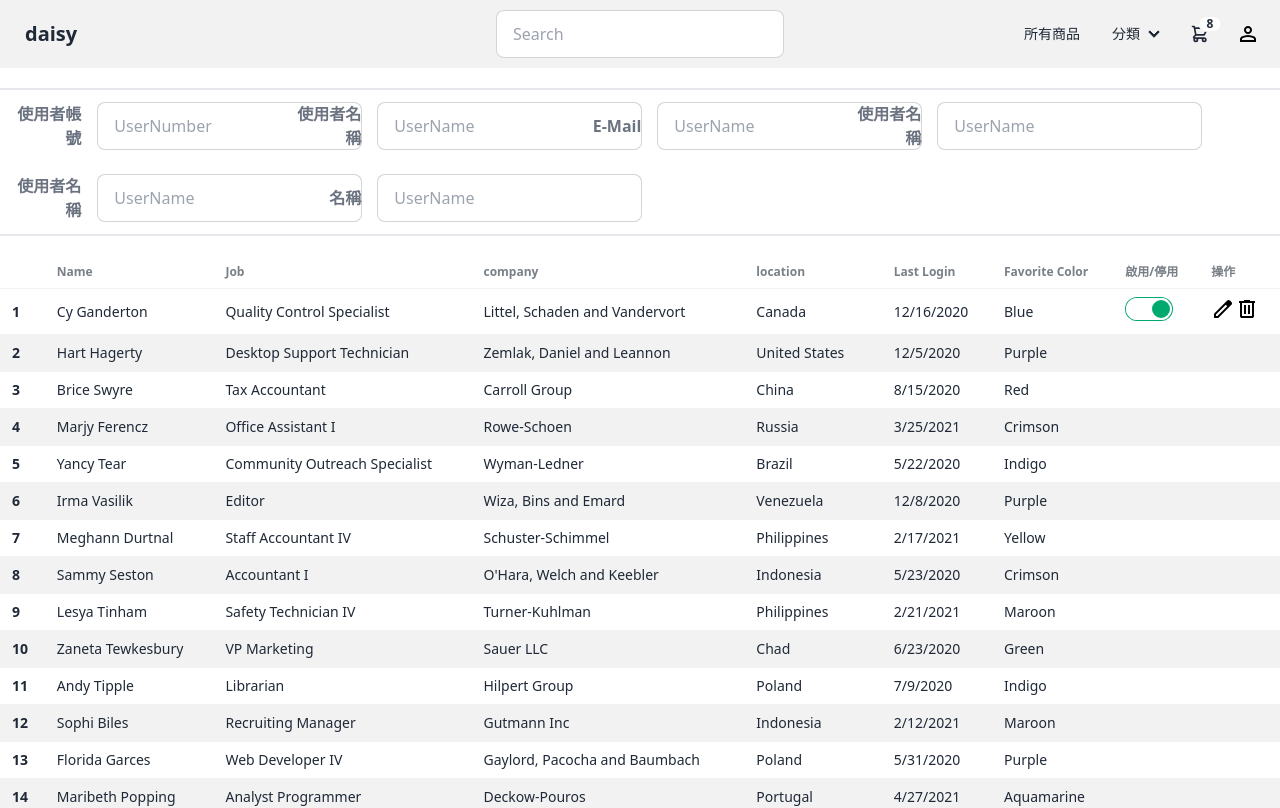
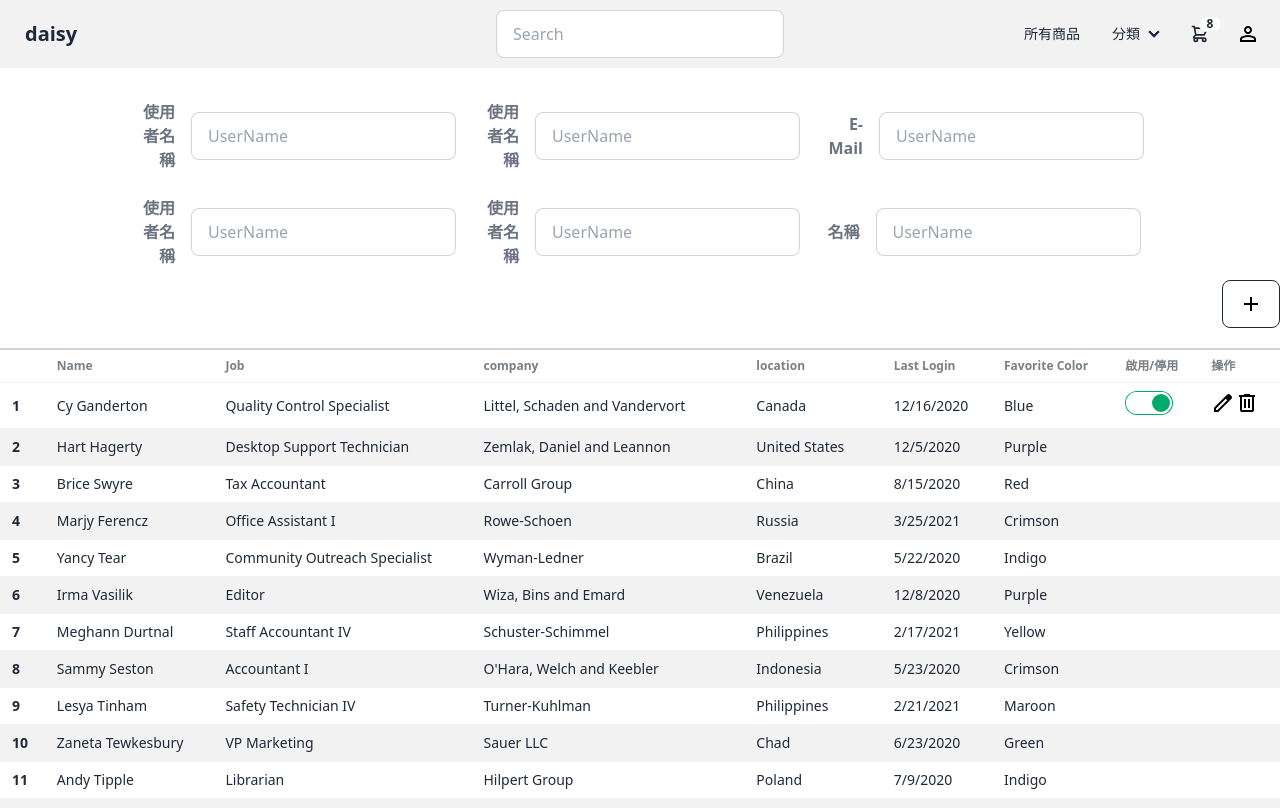
Before and after one commit to LIN-CHIN/eshop-frontend, a Nuxt app: page /User in a window 1280 px wide. Shown: the top 808 px of the page. Built offline with nearby package versions, Linux system fonts and the light colour scheme.

Commit message:
fix: fix page UI

```diff
--- a/components/QueryTable.vue
+++ b/components/QueryTable.vue
@@ -1,6 +1,17 @@
 <template>
-  <div class="overflow-x-auto border-gray-500">
-    <table class="table table-sm table-zebra border-t-1 border-b-1">
+  <div class="overflow-x-auto border-gray-500 lg:container lg:mx-auto">
+    <!-- btn insert start -->
+    <div class="ml-5 mb-5
+                  lg:flex lg:flex-row lg:justify-end">
+      <button class="btn btn-outline" onclick="my_modal_1.showModal()">
+        <svg xmlns="http://www.w3.org/2000/svg" height="24" viewBox="0 -960 960 960" width="24">
+          <path d="M440-440H200v-80h240v-240h80v240h240v80H520v240h-80v-240Z"/>
+        </svg>
+      </button>
+    </div>
+    <!-- btn insert end -->
+    <!-- table start -->
+    <table class="table table-sm table-zebra border-t-2 border-b-2 border-gray-300">
       <thead>
         <tr>
           <th></th>
@@ -255,5 +266,6 @@
         </tr>
       </tbody>
     </table>
+    <!-- table end -->
   </div>
 </template>
--- a/pages/User/index.vue
+++ b/pages/User/index.vue
@@ -1,38 +1,20 @@
 <template>
-  <div class="flex flex-col mt-5">
+  <div class="flex flex-col mt-5 lg:item">
     <!-- query start -->
     <form class="w-full flex flex-col items-left flex-wrap
-                 lg:flex-row items-cente
-                 border-y-2 mb-5">
+                 lg:flex-row lg:items-center lg:border-t-0
+                 lg:container lg:mx-auto lg:justify-center">
       <div class="flex flex-col items-left justify-start
                   lg:flex-row lg:items-center lg:justify-center
-                  pt-3 pb-3 mr-3 ml-3 lg:w-1/5">
-        <div class="md:w-1/3">
+                  pt-3 pb-3 mr-3 ml-3 lg:w-1/4">
+        <div class="">
           <label class="block text-gray-500 font-bold
-                        md:text-right mb-1 md:mb-0 pr-4" for="inline-user-number">
-            使用者帳號
-          </label>
-        </div>
-        <div class="md:w-2/3">
-          <input type="text"
-                  id="inline-user-number"
-                  placeholder="UserNumber"
-                  class="input input-bordered max-w-xs
-                      focus:outline-none focus:border-gray-300 focus:shadow-md" />
-        </div>
-      </div>
-      <div class="flex flex-col items-left justify-start
-                  lg:flex-row lg:items-center lg:justify-center
-                  pt-3 pb-3 mr-3 ml-3 lg:w-1/5">
-        <div class="md:w-1/3">
-          <label class="block text-gray-500 font-bold
-                      md:text-right mb-1 md:mb-0 pr-4" for="inline-user-name">
+                      md:text-right mb-1 md:mb-0 pr-4" for="inline-user-t">
             使用者名稱
           </label>
         </div>
-        <div class="md:w-2/3">
-          <input type="text"
-                 id="inline-user-name"
+        <div class="">
+          <input type="text" id="inline-user-t"
                  placeholder="UserName"
                  class="input input-bordered max-w-xs
                       focus:outline-none focus:border-gray-300 focus:shadow-md" />
@@ -40,16 +22,15 @@
       </div>
       <div class="flex flex-col items-left justify-start
                   lg:flex-row lg:items-center lg:justify-center
-                  pt-3 pb-3 mr-3 ml-3 lg:w-1/5">
-        <div class="md:w-1/3">
+                  pt-3 pb-3 mr-3 ml-3 lg:w-1/4">
+        <div class="">
           <label class="block text-gray-500 font-bold
-                      md:text-right mb-1 md:mb-0 pr-4" for="inline-mail">
-            E-Mail
+                      md:text-right mb-1 md:mb-0 pr-4" for="inline-user-name">
+            使用者名稱
           </label>
         </div>
-        <div class="md:w-2/3">
-          <input type="text"
-                 id="inline-mail"
+        <div class="">
+          <input type="text" id="inline-user-name"
                  placeholder="UserName"
                  class="input input-bordered max-w-xs
                       focus:outline-none focus:border-gray-300 focus:shadow-md" />
@@ -57,57 +38,83 @@
       </div>
       <div class="flex flex-col items-left justify-start
                   lg:flex-row lg:items-center lg:justify-center
-                  pt-3 pb-3 mr-3 ml-3 lg:w-1/5">
-        <div class="md:w-1/3">
+                  pt-3 pb-3 mr-3 ml-3 lg:w-1/4">
+        <div class="">
+          <label class="block text-gray-500 font-bold
+                      md:text-right mb-1 md:mb-0 pr-4" for="inline-mail">
+            E-Mail
+          </label>
+        </div>
+        <div class="">
+          <input type="text" id="inline-mail"
+                 placeholder="UserName"
+                 class="input input-bordered max-w-xs
+                      focus:outline-none focus:border-gray-300 focus:shadow-md" />
+        </div>
+      </div>
+      <div class="flex flex-col items-left justify-start
+                  lg:flex-row lg:items-center lg:justify-center
+                  pt-3 pb-3 mr-3 ml-3 lg:w-1/4">
+        <div class="">
           <label class="block text-gray-500 font-bold
                       md:text-right mb-1 md:mb-0 pr-4" for="inline-user-t">
             使用者名稱
           </label>
         </div>
-        <div class="md:w-2/3">
-          <input type="text"
-                  id="inline-user-t"
-                  placeholder="UserName"
-                  class="input input-bordered max-w-xs
+        <div class="">
+          <input type="text" id="inline-user-t"
+                 placeholder="UserName"
+                 class="input input-bordered max-w-xs
                       focus:outline-none focus:border-gray-300 focus:shadow-md" />
         </div>
       </div>
       <div class="flex flex-col items-left justify-start
                   lg:flex-row lg:items-center lg:justify-center
-                  pt-3 pb-3 mr-3 ml-3 lg:w-1/5">
-        <div class="md:w-1/3">
+                  pt-3 pb-3 mr-3 ml-3 lg:w-1/4">
+        <div class="">
           <label class="block text-gray-500 font-bold
                       md:text-right mb-1 md:mb-0 pr-4" for="inline-user-t">
             使用者名稱
           </label>
         </div>
-        <div class="md:w-2/3">
-          <input type="text"
-                  id="inline-user-t"
-                  placeholder="UserName"
-                  class="input input-bordered max-w-xs
+        <div class="">
+          <input type="text" id="inline-user-t"
+                 placeholder="UserName"
+                 class="input input-bordered max-w-xs
                       focus:outline-none focus:border-gray-300 focus:shadow-md" />
         </div>
       </div>
       <div class="flex flex-col items-left justify-start
                   lg:flex-row lg:items-center lg:justify-center
-                  pt-3 pb-3 mr-3 ml-3 lg:w-1/5">
-        <div class="md:w-1/3">
+                  pt-3 pb-3 mr-3 ml-3 lg:w-1/4">
+        <div class="">
           <label class="block text-gray-500 font-bold
                       md:text-right mb-1 md:mb-0 pr-4" for="inline-user-t">
             名稱
           </label>
         </div>
-        <div class="md:w-2/3">
-          <input type="text"
-                  id="inline-user-t"
-                  placeholder="UserName"
-                  class="input input-bordered max-w-xs
+        <div class="">
+          <input type="text" id="inline-user-t"
+                 placeholder="UserName"
+                 class="input input-bordered max-w-xs
                       focus:outline-none focus:border-gray-300 focus:shadow-md" />
         </div>
       </div>
     </form>
     <!-- query end -->
+    <!-- Open the modal using ID.showModal() method -->
+    <dialog id="my_modal_1" class="modal">
+      <div class="modal-box">
+        <h3 class="font-bold text-lg">Hello!</h3>
+        <p class="py-4">Press ESC key or click the button below to close</p>
+        <div class="modal-action">
+          <form method="dialog">
+            <!-- if there is a button in form, it will close the modal -->
+            <button class="btn">Close</button>
+          </form>
+        </div>
+      </div>
+    </dialog>
     <QueryTable></QueryTable>
     <Pagination></Pagination>
   </div>
```
